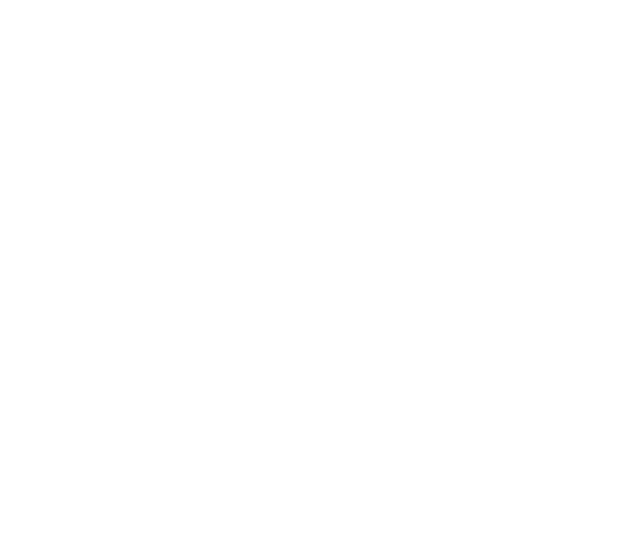
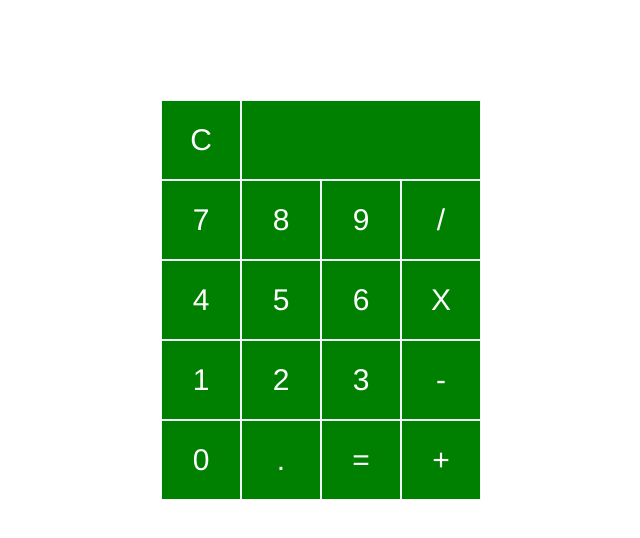
Before and after one commit to AryDavani/week-three-project, a plain HTML site: page index.html in a window 1280 px wide. Shown: the whole page, without its empty margins (319-959 px from the left). Drawn offline with Linux system fonts and the light colour scheme.

Commit message:
added html and styled calculator

```diff
--- a/index.html
+++ b/index.html
@@ -1,11 +1,94 @@
 <!DOCTYPE html>
-<html>
+<html lang="en">
   <head>
     <meta charset="utf-8">
     <title>Calculator</title>
     <link rel="stylesheet" href="main.css">
+    <meta name="viewport" content="width=device-width, initial-scale=1">
   </head>
   <body>
 
+    <main>
+
+      <div class="clear">
+        <p>C</p>
+      </div>
+
+      <div class="display">
+        <p></p>
+      </div>
+
+      <div class="">
+        <p>7</p>
+      </div>
+
+      <div class="">
+        <p>8</p>
+      </div>
+
+      <div class="">
+        <p>9</p>
+      </div>
+
+      <div class="">
+        <p>/</p>
+      </div>
+
+      <div class="">
+        <p>4</p>
+      </div>
+
+      <div class="">
+        <p>5</p>
+      </div>
+
+      <div class="">
+        <p>6</p>
+      </div>
+
+      <div class="">
+        <p>X</p>
+      </div>
+
+      <div class="">
+        <p>1</p>
+      </div>
+
+      <div class="">
+        <p>2</p>
+      </div>
+
+      <div class="">
+        <p>3</p>
+      </div>
+
+      <div class="">
+        <p>-</p>
+      </div>
+
+      <div class="">
+        <p>0</p>
+      </div>
+
+      <div class="">
+        <p>.</p>
+      </div>
+
+      <div class="">
+        <p>=</p>
+      </div>
+
+      <div class="">
+        <p>+</p>
+      </div>
+
+
+
+    </main>
+
+
+
+
+  <script type="text/javascript" src="main.js"></script>
   </body>
 </html>
--- a/main.css
+++ b/main.css
@@ -0,0 +1,45 @@
+/*dark green #61B34F*/
+/*light green #83C178*/
+
+
+
+
+* {
+  box-sizing: border-box;
+}
+
+body {
+  margin: auto;
+  font-family: Helvetica;
+}
+main {
+  display: flex;
+  justify-content: center;
+  margin: auto;
+  width: 25%;
+  flex-wrap: wrap;
+  margin-top: 100px;
+}
+
+div {
+  display: flex;
+  background-color: green;
+  color: white;
+  width: 80px;
+  height: 80px;
+  justify-content: center;
+  align-items: center;
+  border: 1px solid #F0F5F8;
+}
+div p {
+  font-size: 30px;
+  font-weight: 100;
+}
+
+.clear {
+
+}
+
+.display {
+  width: 240px;
+}
```
